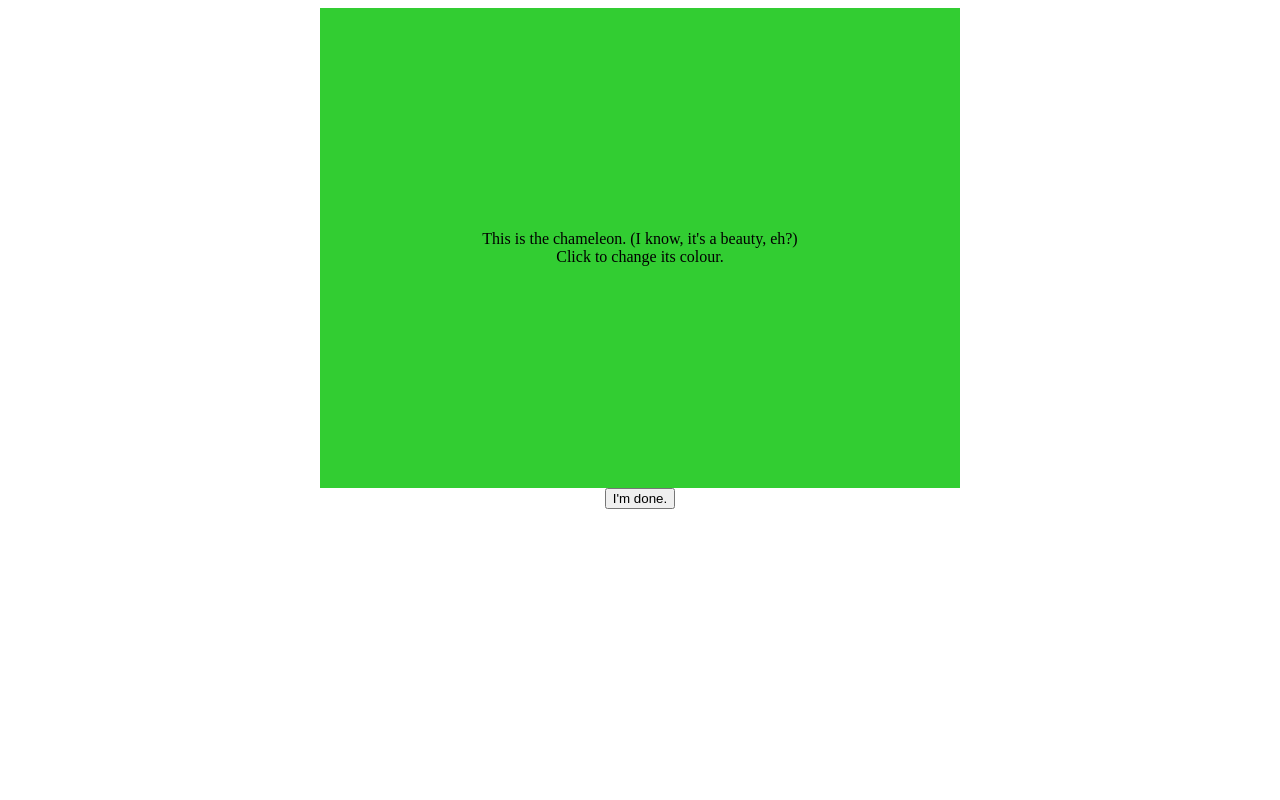
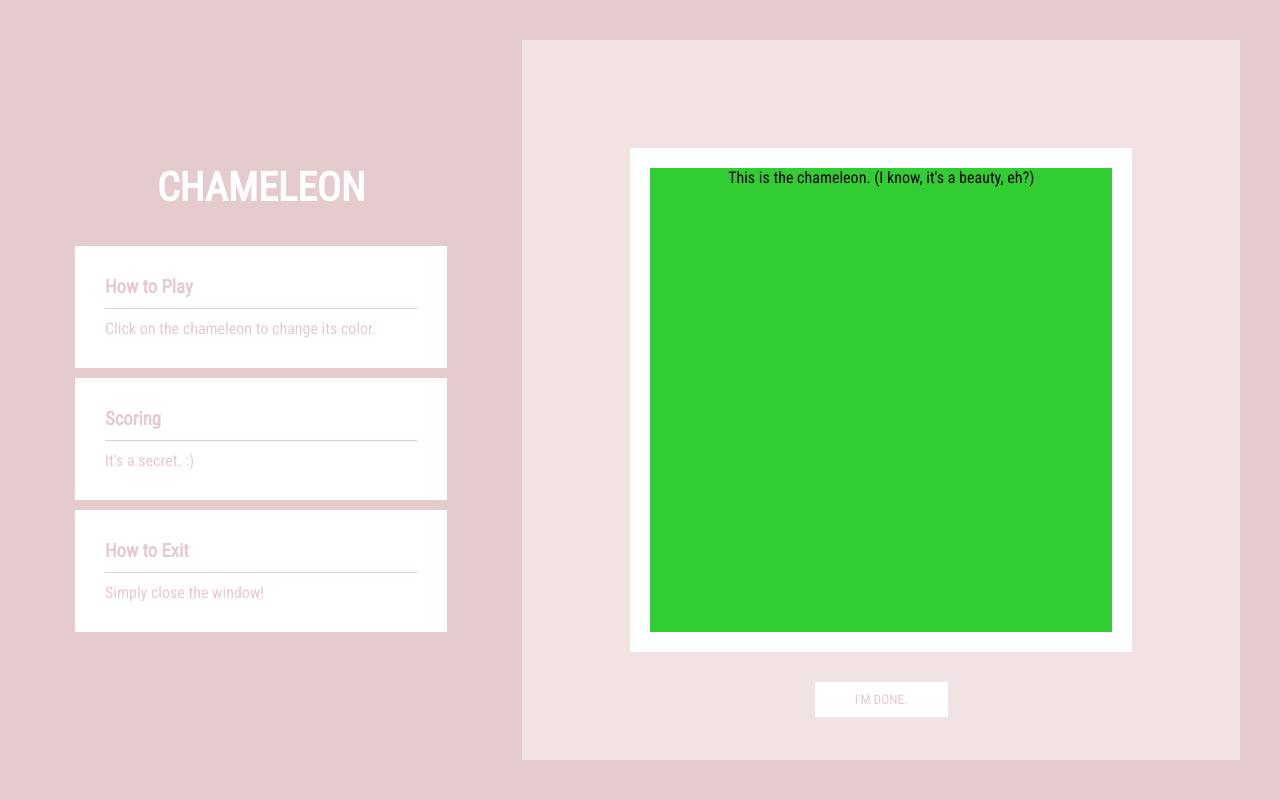
Before and after one commit to TheHacktech/Gametech, a Flask app: template templates/games/chameleon_game.html in a window 1280 px wide. Run offline with Flask 2, Linux system fonts and the light colour scheme; the template is opened without the code that fills it, so the values that code supplies are empty.

Commit message:
moz prefixes + some of chameleon

```diff
--- /dev/null
+++ b/static/stylesheets/chameleon_game.css
@@ -0,0 +1,122 @@
+/* imports */
+/* taken from http://zerosixthree.se/8-sass-mixins-you-must-have-in-your-toolbox/ */
+/* set rem font size with pixel fallback */
+/* breakpoints */
+/* animations and keyframes */
+/* transitions */
+@import url(https://fonts.googleapis.com/css?family=Roboto);
+@import url(https://fonts.googleapis.com/css?family=Roboto+Condensed);
+/* variables */
+* {
+  padding: 0;
+  margin: 0;
+  box-sizing: border-box;
+  font-family: "Roboto Condensed", sans-serif; }
+
+html, body, .viewport {
+  width: 100%;
+  height: 100%;
+  margin: 0; }
+
+body {
+  height: 100%;
+  width: 100%;
+  display: flex;
+  max-width: 100%;
+  overflow-x: hidden;
+  background-color: #e5cace; }
+
+p, div {
+  font-family: "Roboto Condensed", sans-serif; }
+
+.container {
+  display: -webkit-box;
+  display: -moz-box;
+  display: -ms-flexbox;
+  display: -webkit-flex;
+  display: flex;
+  -webkit-flex-flow: row nowrap;
+  flex: 1;
+  height: 100%;
+  justify-content: center; }
+
+#instructions {
+  display: -webkit-box;
+  display: -moz-box;
+  display: -ms-flexbox;
+  display: -webkit-flex;
+  display: flex;
+  -webkit-flex-flow: column nowrap;
+  height: auto;
+  justify-content: center;
+  flex: 1 auto;
+  margin: 40px;
+  padding: 40px 15px;
+  color: #fff; }
+  #instructions h1 {
+    text-align: center;
+    font-family: "Roboto Condensed", sans-serif;
+    font-size: 40px;
+    font-size: 2.5rem;
+    text-transform: uppercase;
+    margin-bottom: 30px; }
+
+#game {
+  flex: 9 auto;
+  background-color: #f1e2e4;
+  margin: 40px 40px 40px 0px;
+  display: -webkit-box;
+  display: -moz-box;
+  display: -ms-flexbox;
+  display: -webkit-flex;
+  display: flex;
+  -webkit-flex-flow: column nowrap;
+  align-items: center;
+  justify-content: center; }
+
+.game-window {
+  text-align: center;
+  min-width: 70%;
+  width: 70%;
+  max-width: 70%;
+  min-height: 70%;
+  height: 70%;
+  max-height: 70%; }
+
+#chameleon-game {
+  border: 20px solid #fff;
+  position: relative;
+  width: 100%;
+  height: 100%;
+  background-color: #32CD32;
+  -webkit-transition: background 0.5s linear;
+  -moz-transition: background 0.5s linear;
+  -ms-transition: background 0.5s linear;
+  -o-transition: background 0.5s linear;
+  transition: background 0.5s linear; }
+
+.submit-button {
+  margin-top: 30px;
+  padding: 10px 40px;
+  text-transform: uppercase;
+  color: #e5cace;
+  letter-spacing: 1.1;
+  border: none;
+  background-color: #fff; }
+
+#confirm-submit {
+  margin-top: 10px;
+  display: none; }
+
+.infocard {
+  background-color: #fff;
+  color: #e5cace;
+  margin: 5px 20px;
+  padding: 30px; }
+  .infocard h3 {
+    padding-bottom: 10px;
+    border-bottom: 1px solid #e5cace; }
+  .infocard p {
+    margin-top: 10px; }
+
+/*# sourceMappingURL=chameleon_game.css.map */
--- a/static/stylesheets/leaderboard.css
+++ b/static/stylesheets/leaderboard.css
@@ -30,6 +30,7 @@ p, div {
   display: -webkit-flex;
   display: flex;
   -webkit-flex-flow: row nowrap;
+  -moz-flex-flow: row nowrap;
   flex: 1;
   max-height: 100%;
   height: 100%;
@@ -85,10 +86,11 @@ p, div {
   display: -ms-flexbox;
   display: -webkit-flex;
   display: flex;
-  -webkit-flex-flow: row wrap; }
+  -webkit-flex-flow: row wrap;
+  -moz-flex-flow: row nowrap; }
 
 .tile {
-  flex: 1 0 25%;
+  -moz-flex: 1 0 25%;
   margin: 20px;
   perspective: 1000px;
   display: -webkit-box;
--- /dev/null
+++ b/static/stylesheets/sass/chameleon_game.scss
@@ -0,0 +1,142 @@
+/* imports */
+@import 'mixins';
+@import url(https://fonts.googleapis.com/css?family=Roboto);
+@import url(https://fonts.googleapis.com/css?family=Roboto+Condensed);
+
+/* variables */
+$title-font: 'Roboto Condensed', sans-serif;
+$body-font: 'Roboto', sans-serif;
+$rosegold: #e5cace;
+$lighter: #f1e2e4;
+
+* {
+  padding: 0;
+  margin: 0;
+  box-sizing: border-box;
+  font-family: $title-font;
+}
+
+html, body, .viewport{
+     width: 100%;
+     height: 100%;
+     margin: 0;
+ }
+
+body {
+  height: 100%;
+  width: 100%;
+  display: flex;
+  max-width: 100%;
+  overflow-x: hidden;
+  background-color: $rosegold;
+}
+
+p, div {
+  font-family: $title-font;
+}
+
+.container {
+    display: -webkit-box;
+    display: -moz-box;
+    display: -ms-flexbox;
+    display: -webkit-flex;
+    display: flex;
+  -webkit-flex-flow: row nowrap;
+  flex: 1;
+  height: 100%;
+  // align-items: center;
+  justify-content: center;
+}
+
+#instructions {
+    display: -webkit-box;
+    display: -moz-box;
+    display: -ms-flexbox;
+    display: -webkit-flex;
+    display: flex;
+  -webkit-flex-flow: column nowrap;
+  height: auto;
+  // align-items: center;
+  justify-content: center;
+    flex: 1 auto;
+    margin: 40px;
+    // background-color: $lighter;
+    padding: 40px 15px;
+    color: #fff;
+
+    h1 {
+        text-align: center;
+        font-family: $title-font;
+        @include font-size(40px);
+        text-transform:  uppercase;
+        margin-bottom: 30px;
+    }
+
+}
+
+#game {
+    flex: 9 auto;
+    background-color: $lighter;
+    margin: 40px 40px 40px 0px;
+    display: -webkit-box;
+    display: -moz-box;
+    display: -ms-flexbox;
+    display: -webkit-flex;
+    display: flex;
+  -webkit-flex-flow: column nowrap;
+  align-items: center;
+  justify-content: center;
+}
+
+.game-window {
+  text-align: center;
+  min-width: 70%;
+  width: 70%;
+  max-width: 70%;
+  min-height: 70%;
+  height: 70%;
+  max-height: 70%;
+}
+
+#chameleon-game {
+    border: 20px solid #fff;
+  position: relative;
+  width: 100%;
+  height: 100%;
+  background-color: #32CD32;
+  -webkit-transition: background 0.5s linear;
+  -moz-transition: background 0.5s linear;
+  -ms-transition: background 0.5s linear;
+  -o-transition: background 0.5s linear;
+  transition: background 0.5s linear;
+}
+
+.submit-button {
+    margin-top: 30px;
+    padding: 10px 40px;
+    text-transform: uppercase;
+    color: $rosegold;
+    letter-spacing: 1.1;
+    border: none;
+    background-color: #fff;
+}
+#confirm-submit {
+  margin-top: 10px;
+  display: none;
+}
+
+.infocard {
+    background-color: #fff;
+    color: $rosegold;
+    margin: 5px 20px;
+    padding: 30px;
+
+    h3 {
+        padding-bottom: 10px;
+        border-bottom: 1px solid $rosegold;
+    }
+
+    p {
+        margin-top: 10px;
+    }
+}
--- a/static/stylesheets/sass/leaderboard.scss
+++ b/static/stylesheets/sass/leaderboard.scss
@@ -35,6 +35,7 @@ p, div {
     display: -webkit-flex;
     display: flex;
   -webkit-flex-flow: row nowrap;
+  -moz-flex-flow: row nowrap;
   flex: 1;
   max-height: 100%;
   height: 100%;
@@ -106,10 +107,11 @@ p, div {
     display: -webkit-flex;
     display: flex;
   -webkit-flex-flow: row wrap;
+    -moz-flex-flow: row nowrap;
 }
 
 .tile {
-    flex: 1 0 25%;
+    -moz-flex: 1 0 25%;
     margin: 20px;
     perspective: 1000px;
     display: -webkit-box;
--- a/templates/games/chameleon_game.html
+++ b/templates/games/chameleon_game.html
@@ -3,42 +3,34 @@
   <head>
     <title>Where's the chameleon?</title>
     <meta name="viewport" content="width=device-width, initial-scale=1.0">
-    <link rel="stylesheet" media="screen" href="{{ url_for('static', filename='stylesheets/style.css') }}" />
+    <link rel="stylesheet" media="screen" href="{{ url_for('static', filename='stylesheets/chameleon_game.css') }}" />
   </head>
-  <style>
-  .game-window {
-    text-align: center;
-    width: 640px;
-    margin: 0 auto;
-  }
-
-  #chameleon-game {
-    position: relative;
-    height: 480px;
-    width: 640px;
-    background-color: #32CD32;
-    -webkit-transition: background 0.5s linear;
-    -moz-transition: background 0.5s linear;
-    -ms-transition: background 0.5s linear;
-    -o-transition: background 0.5s linear;
-    transition: background 0.5s linear;
-    display: table-cell;
-    vertical-align: middle;
-  }
-
-  #confirm-submit {
-    margin-top: 10px;
-    display: none;
-  }
-  </style>
   <body>
-    <div class="game-window">
-      <div id="chameleon-game" onclick="change_color('chameleon-game')">
-        This is the chameleon. (I know, it's a beauty, eh?) <br>
-        Click to change its colour.
-      </div>
-      <button class="submit-button" onclick="submit_score()">I'm done.</button>
-      <div id="confirm-submit"> WOW you didn't even try. A+++ </div>
+    <div class="container">
+        <div id="instructions">
+            <h1>Chameleon</h1>
+            <div class="infocard">
+                <h3>How to Play</h3>
+                <p>Click on the chameleon to change its color.</p>
+            </div>
+            <div class="infocard">
+                <h3>Scoring</h3>
+                <p>It's a secret. :)</p>
+            </div>
+            <div class="infocard">
+                <h3>How to Exit</h3>
+                <p>Simply close the window!</p>
+            </div>
+        </div>
+        <div id="game">
+            <div class="game-window">
+              <div id="chameleon-game" onclick="change_color('chameleon-game')">
+                This is the chameleon. (I know, it's a beauty, eh?)
+              </div>
+              <button class="submit-button" onclick="submit_score()">I'm done.</button>
+              <div id="confirm-submit"> WOW you didn't even try. A+++ </div>
+            </div>
+        </div>
     </div>
   </body>
 </html>
```
Also changed, not shown: 2 other files.
